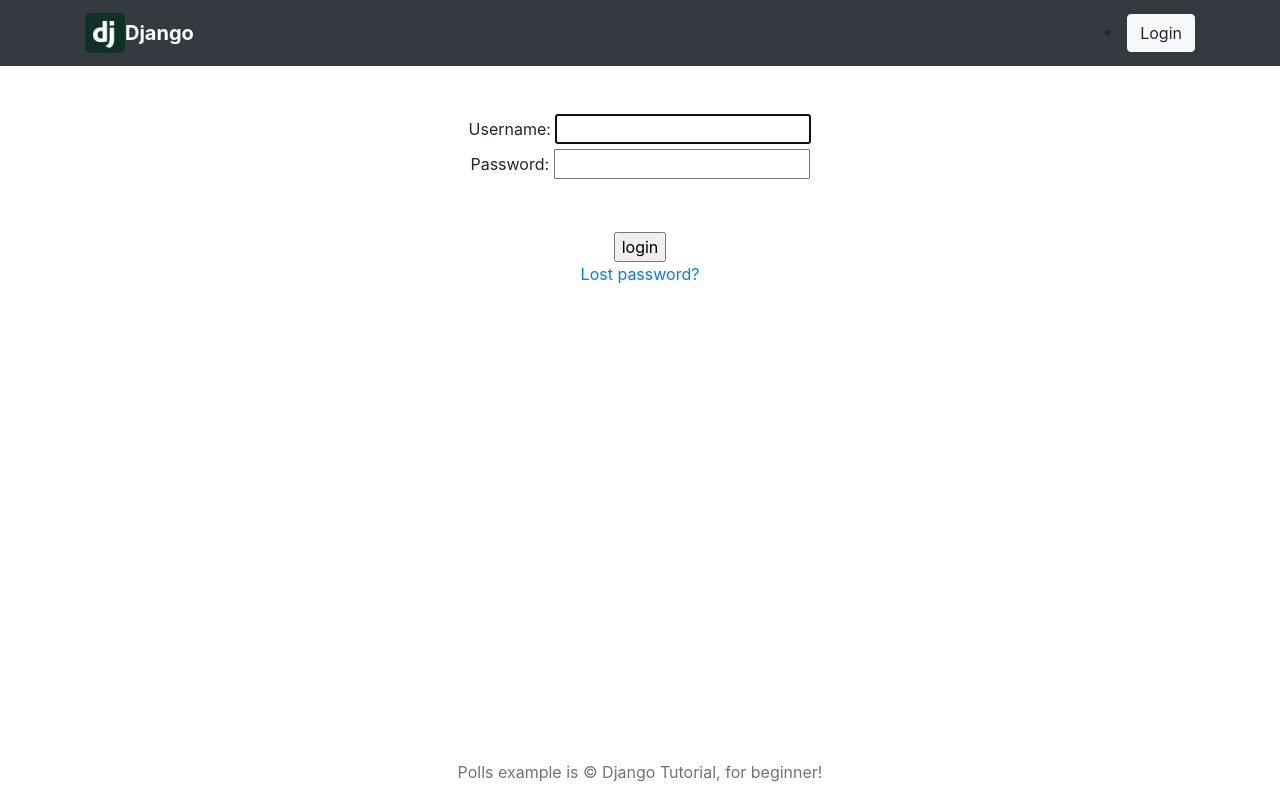
After one commit to ErnestoPelayo/Django-Polls, a Django app: page /accounts/login/ in a window 1280 px wide. The commit adds this page. Run offline with Django 3.2, Linux system fonts and the light colour scheme; some libraries are stand-ins or nearby versions.

Commit message:
login y logout terminado falta asignar permisos

```diff
--- a/mysite/settings.py
+++ b/mysite/settings.py
@@ -120,3 +120,4 @@ USE_TZ = True
 # https://docs.djangoproject.com/en/2.1/howto/static-files/
 
 STATIC_URL = '/static/'
+LOGIN_REDIRECT_URL = '/polls'
--- a/mysite/urls.py
+++ b/mysite/urls.py
@@ -20,6 +20,6 @@ from django.urls import include, path
 urlpatterns = [
      path('polls/', include('polls.urls')),
      path('admin/', admin.site.urls),
-
+     path('accounts/', include('django.contrib.auth.urls')),
 
 ]
--- a/polls/templates/polls/base_page.html
+++ b/polls/templates/polls/base_page.html
@@ -17,7 +17,14 @@
                <img src="/static/polls/images/dj.png" style="height:40px;width:40px" ></img>
             <strong>Django </strong>
           </a>
+        {% if user.is_authenticated %}
+         <li class="navbar-brand d-flex align-items-center">User: {{ user.get_username }}</li>
 
+     <li><a href="{% url 'logout'%}?next=" class="btn btn-danger">Logout</a></li>
+
+   {% else %}
+     <li><a href="{% url 'login'%}?next=/polls" class="btn btn-light" >Login</a></li>
+   {% endif %}
         </div>
       </div>
     </header>
@@ -26,7 +33,7 @@
     <main>
           {% block content %}
 
-               {% endblock %}
+          {% endblock %}
     </main>
 
 
--- /dev/null
+++ b/polls/templates/registration/login.html
@@ -0,0 +1,43 @@
+{% extends "polls/base_page.html" %}
+
+{% block content %}
+<br>
+<br>
+<center>
+{% if form.errors %}
+<p>Your username and password didn't match. Please try again.</p>
+{% endif %}
+
+{% if next %}
+    {% if user.is_authenticated %}
+    <p>Your account doesn't have access to this page. To proceed,
+    please login with an account that has access.</p>
+    {% else %}
+    <p>Please login to see this page.</p>
+    {% endif %}
+{% endif %}
+
+<form method="post" action="{% url 'login' %}">
+{% csrf_token %}
+
+<div>
+  <td>{{ form.username.label_tag }}</td>
+  <td>{{ form.username }}</td>
+</div>
+<div>
+  <td>{{ form.password.label_tag }}</td>
+  <td>{{ form.password }}</td>
+</div>
+
+<div>
+    <br><br>
+  <input type="submit" value="login" />
+  <input type="hidden" name="next" value="{{ next }}" />
+</div>
+</form>
+
+{# Assumes you setup the password_reset view in your URLconf #}
+<p><a href="{% url 'password_reset' %}">Lost password?</a></p>
+
+<center>
+{% endblock %}
```
Also changed, not shown: polls/templates/registration/logged_out.html (added, +17 -0 lines), db.sqlite3.
